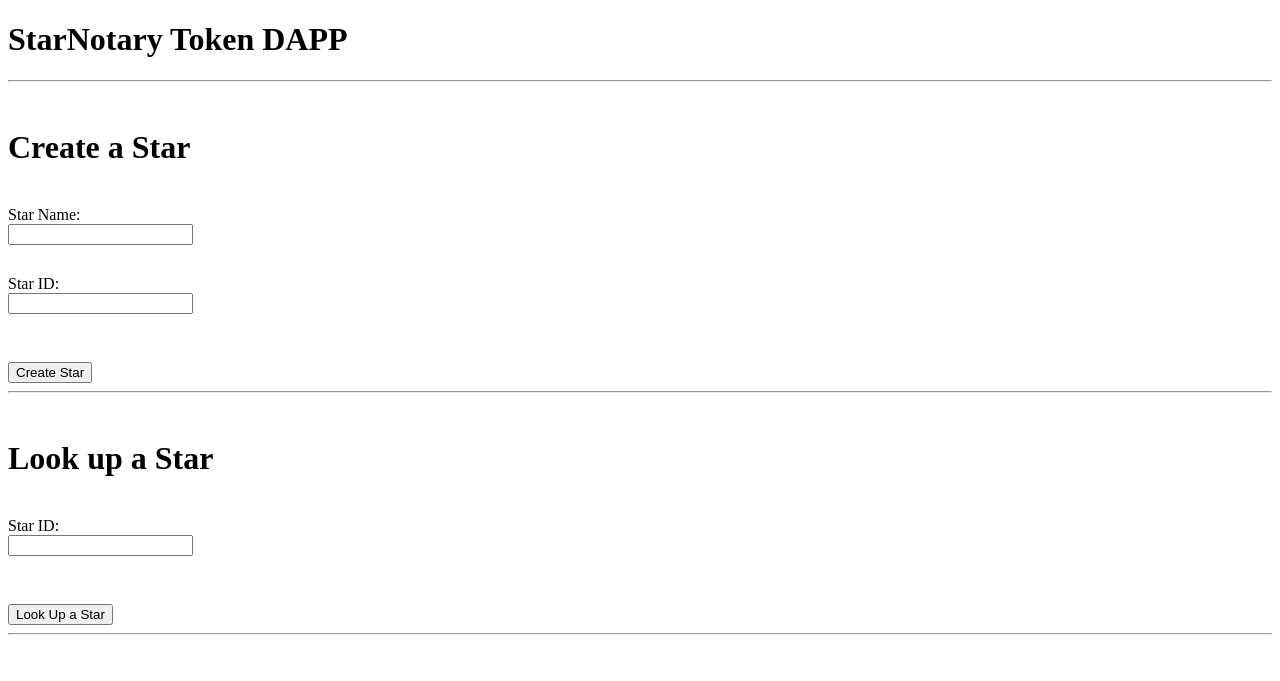
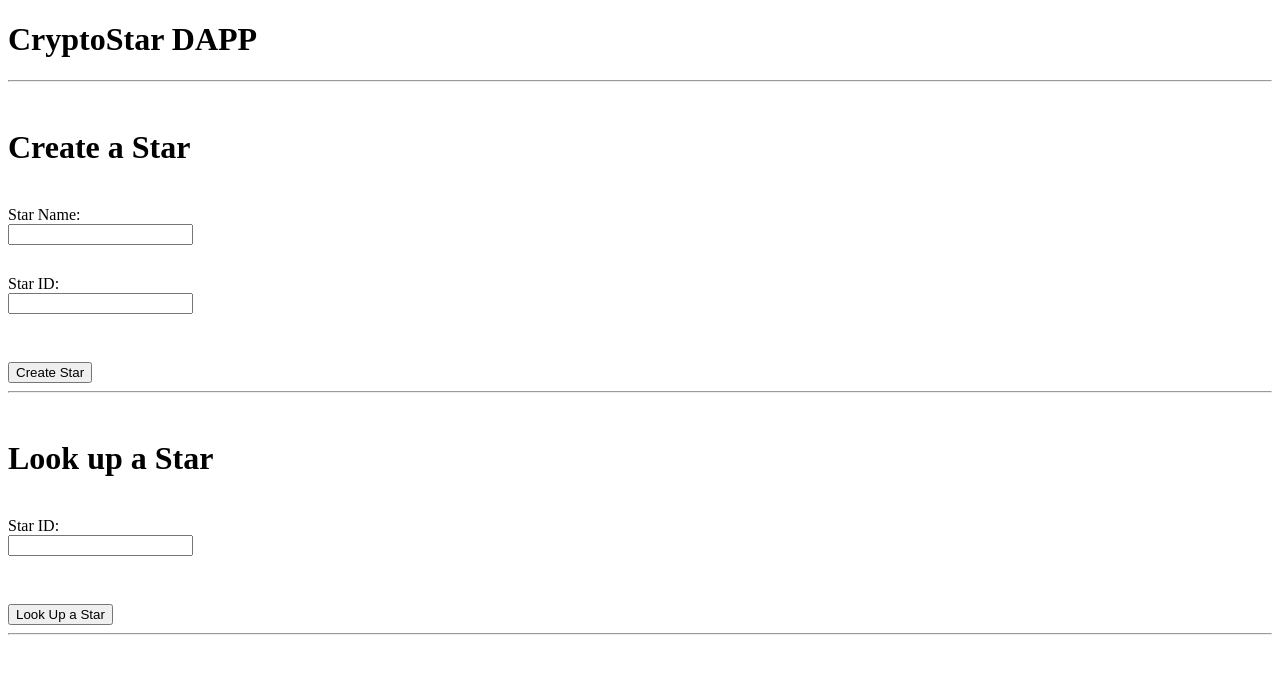
Before and after one commit to stiffroy/crypto-star-daap, a website built with webpack: page app/src/index.html in a window 1280 px wide. Built offline with nearby package versions, Linux system fonts and the light colour scheme; what web3 would draw is missing.

Commit message:
[REFACTOR] Fixed some basic html issues and the title of the project

```diff
--- a/app/src/index.html
+++ b/app/src/index.html
@@ -1,7 +1,7 @@
 <!DOCTYPE html>
-<html>
+<html lang="en">
   <head>
-    <title>StarNotary DAPP</title>
+    <title>CryptoStar DAPP</title>
     <link href='https://fonts.googleapis.com/css?family=Open+Sans:400,700' rel='stylesheet' type='text/css'>
   </head>
   <style>
@@ -11,20 +11,20 @@
     }
   </style>
   <body>
-    <h1>StarNotary Token DAPP</h1>
+    <h1>CryptoStar DAPP</h1>
 
     <hr>
 
     <br>
       <h1>Create a Star</h1>
-      <br><label for="starName">Star Name:</label><input type="text" id="starName"></input>
-      <br><label for="starId">Star ID:</label><input type="text" id="starId"></input>
+      <br><label for="starName">Star Name:</label><input type="text" id="starName">
+      <br><label for="starId">Star ID:</label><input type="text" id="starId">
       <br><br><button id="createStar" onclick="App.createStar()">Create Star</button>
       <br>
       <hr>
       <br>
       <h1>Look up a Star</h1>
-      <br><label for="name">Star ID:</label><input type="text" id="lookid"></input>
+      <br><label for="lookid">Star ID:</label><input type="text" id="lookid">
       <br><br><button onclick="App.lookUp()">Look Up a Star</button>
       <hr>
       <br>
```
